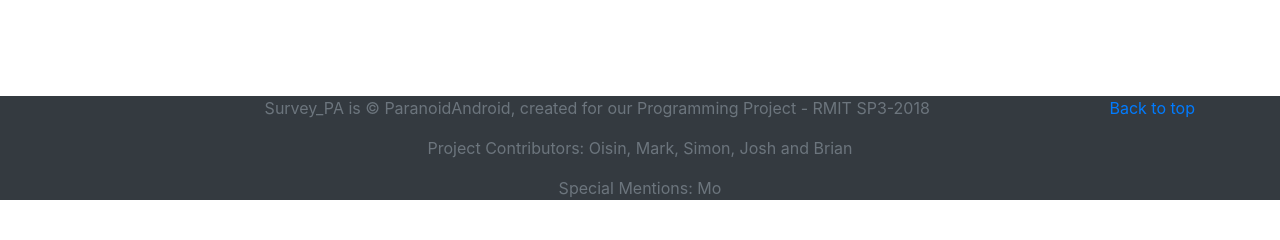
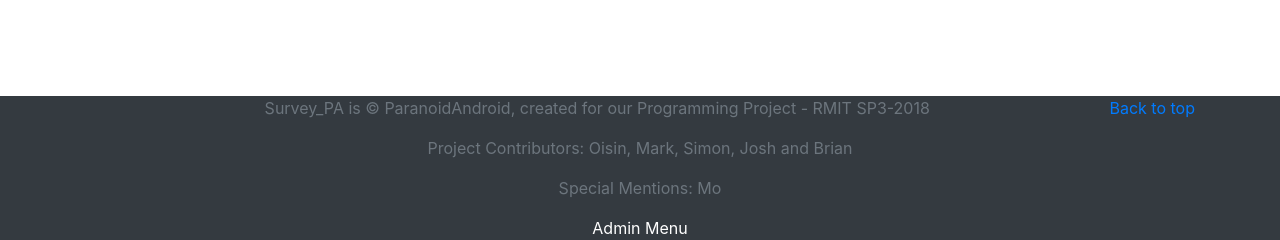
Before and after one commit to Oisin-Headen/Django-Project, a Django app: page / in a window 1280 px wide. Shown: the part 584-824 px from the top of the page. Before the commit the page ends 784 px from the top, so only its background shows below. Run offline with Django 3.2, Linux system fonts and the light colour scheme; data that the repository does not hold is empty; some libraries are stand-ins or nearby versions.

Commit message:
Moved admin menu access

```diff
--- a/ParanoidEnv/ParanoidAndroidProject/paranoidApp/templates/paranoidApp/base.html
+++ b/ParanoidEnv/ParanoidAndroidProject/paranoidApp/templates/paranoidApp/base.html
@@ -30,7 +30,6 @@
                             <li><a href="{% url "index" %}" class="text-white">Home Page</a></li>
                             <li><a href="{% url "create_survey_single" %}" class="text-white">Create Survey</a></li>
                             <li><a href="{% url 'view_survey' %}" class="text-white">View Sample Survey</a></li>
-                            <li><a href="{% url "admin:index" %}" class="text-white">Admin Menu</a></li>
                             {% if request.user.is_authenticated %}
                                 <li><a href="{% url "logout" %}" class="text-white">Log Out {{request.user.username}}</a></li>
                             {% else %}
@@ -74,6 +73,7 @@
         <p>Survey_PA is &copy; ParanoidAndroid, created for our Programming Project - RMIT SP3-2018</p>
         <p>Project Contributors: Oisin, Mark, Simon, Josh and Brian</p>
         <p>Special Mentions: Mo</p>
+        <p><a href="{% url "admin:index" %}" class="text-white">Admin Menu</a></p>
     </div>
 </footer>
 
```
